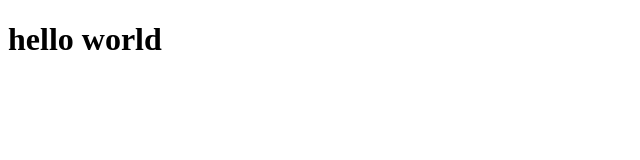
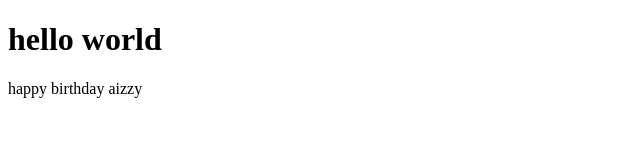
Before and after one commit to annonycrom/sample-deploy, a plain HTML site: page index.html in a window 1280 px wide. Shown: the whole page, without its empty margins (0-640 px from the left). Drawn offline with Linux system fonts and the light colour scheme.

Commit message:
Update index.html

```diff
--- a/index.html
+++ b/index.html
@@ -7,5 +7,6 @@
 </head>
 <body>
     <h1>hello world</h1>
+    <p>happy birthday aizzy</p>
 </body>
 </html>
```
